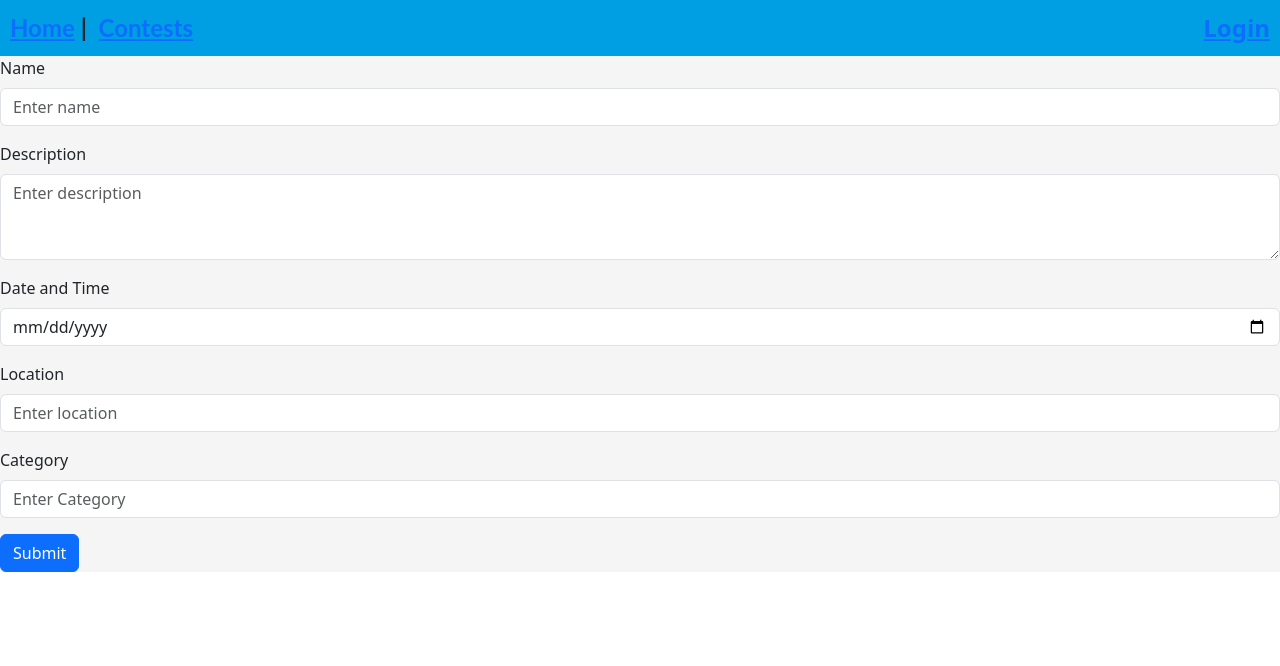
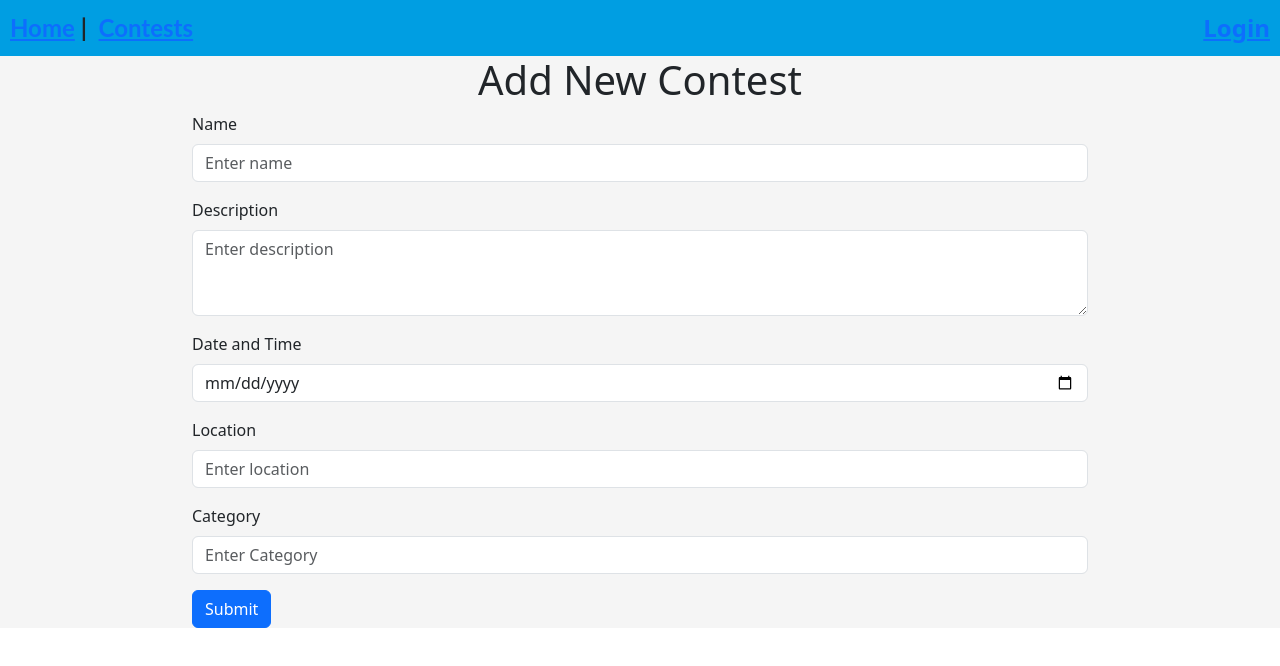
Before and after one commit to Rolandg24/Contest_Application, a Vue app in the folder vue/: page /contests/newContest in a window 1280 px wide. Shown: the top 666 px of the page. Built offline with nearby package versions, Linux system fonts and the light colour scheme; no server answers.

Commit message:
safety commit

```diff
--- a/vue/src/components/NewContestForm.vue
+++ b/vue/src/components/NewContestForm.vue
@@ -1,5 +1,6 @@
 <template>
-  <form v-on:submit.prevent="submitForm">
+  <h1 class="new-contest-title">Add New Contest</h1>
+  <form class="new-contest-form" v-on:submit.prevent="submitForm">
     <!-- Name Field -->
     <div class="mb-3">
       <label for="inputName" class="form-label">Name</label>
@@ -100,4 +101,14 @@ export default {
 };
 </script>
 
-<style></style>
+<style scoped>
+.new-contest-form {
+  margin-left: 15%;
+  margin-right: 15%;
+}
+
+.new-contest-title {
+  text-align: center;
+}
+
+</style>
```
